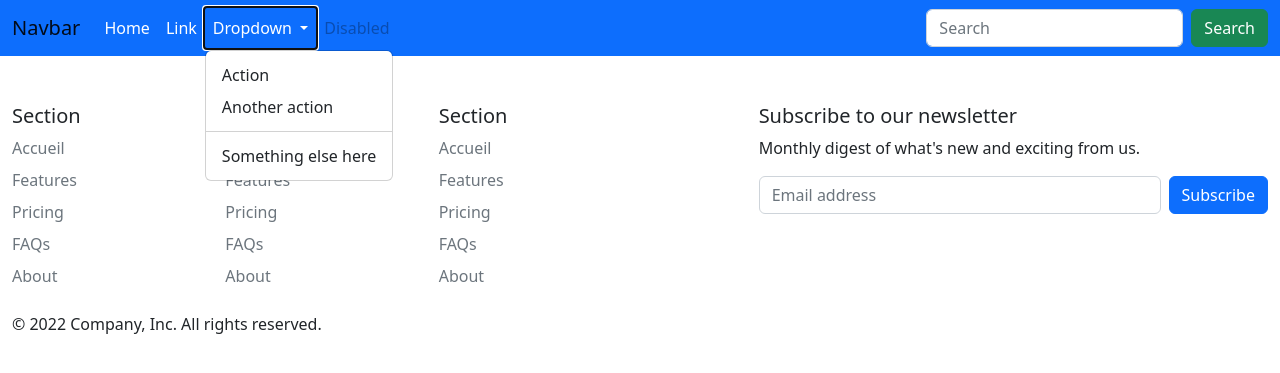
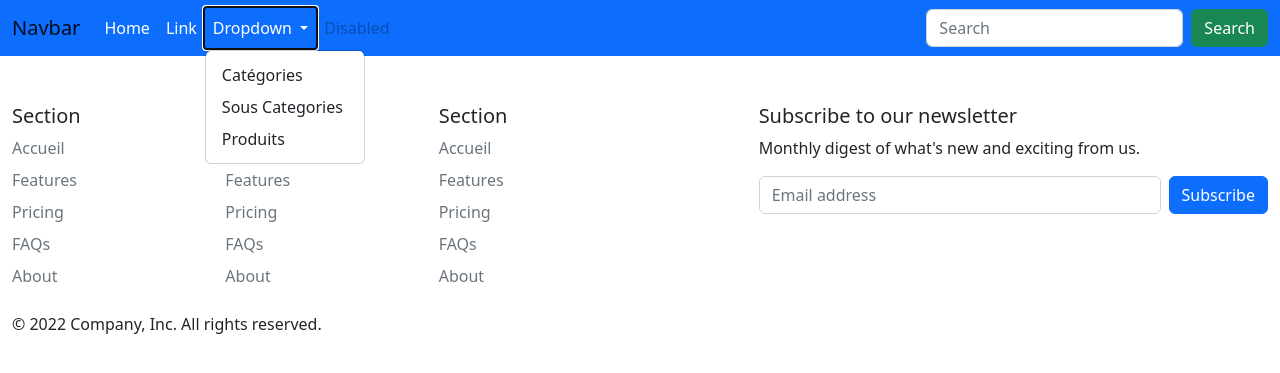
Before and after one commit to arezkidev1/symfony_test1, a Symfony app: template projettest1/templates/base.html.twig in a window 1280 px wide, after a click on "Dropdown". Shown: the top 373 px of the page. Run offline with Twig, Linux system fonts and the light colour scheme; the template is opened without the code that fills it, so the values that code supplies are empty; some libraries are stand-ins or nearby versions.

Commit message:
22112022_16h45

```diff
--- a/projettest1/templates/composants/_navbar.html.twig
+++ b/projettest1/templates/composants/_navbar.html.twig
@@ -17,10 +17,9 @@
             Dropdown
           </a>
           <ul class="dropdown-menu">
-            <li><a class="dropdown-item" href="#">Action</a></li>
-            <li><a class="dropdown-item" href="#">Another action</a></li>
-            <li><hr class="dropdown-divider"></li>
-            <li><a class="dropdown-item" href="#">Something else here</a></li>
+            <li><a class="dropdown-item" href="{{path('app_categorie')}}">Catégories</a></li>
+            <li><a class="dropdown-item" href="{{path('app_souscategorie')}}">Sous Categories</a></li>
+            <li><a class="dropdown-item" href="{{path('app_produit')}}">Produits</a></li>
           </ul>
         </li>
         <li class="nav-item">
```
